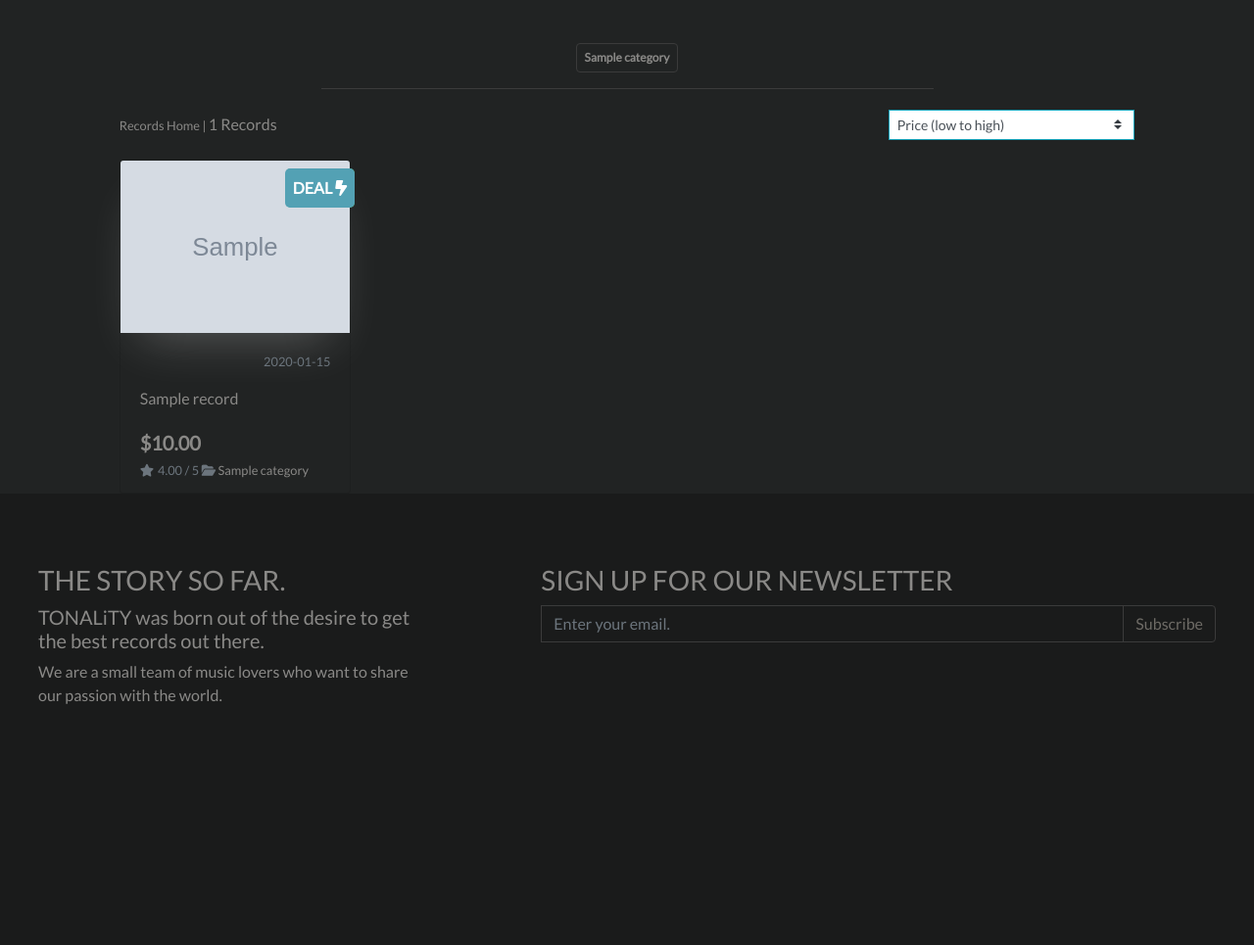
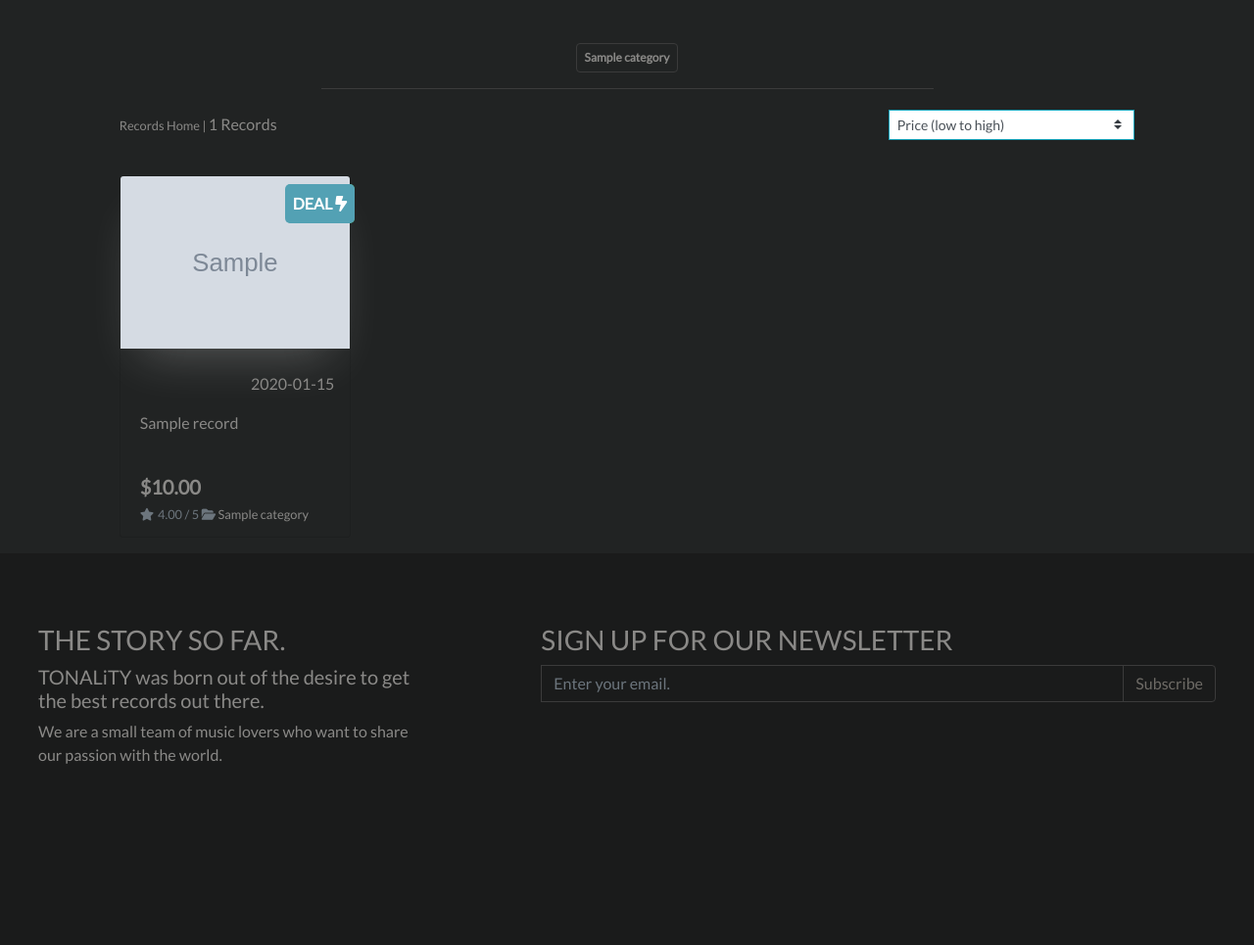
Before and after one commit to zakenaio/pp5-tonality, a Django app: a page that uses templates/includes/main-nav.html in a window 1280 px wide. Shown: the part 128-1093 px from the top of the page at 98% size. Before the commit the page ends 847 px from the top, so only its background shows below. Run offline with Django 5.2, Linux system fonts and the light colour scheme; tables that the repository leaves empty hold one stand-in row (values such as "Sample post"); grey boxes marked "Sample" are stand-in pictures; some libraries are stand-ins or nearby versions.

Commit message:
Changes of path in nav, add sort releasedate

```diff
--- a/records/templates/records/records.html
+++ b/records/templates/records/records.html
@@ -39,14 +39,18 @@
                                 (low to high)</option>
                             <option value="rating_desc" {% if current_sorting == 'rating_desc' %}selected{% endif %}>
                                 Rating (high to low)</option>
-                            <option value="name_asc" {% if current_sorting == 'name_asc' %}selected{% endif %}>Name (A-Z)
-                            </option>
-                            <option value="name_desc" {% if current_sorting == 'name_desc' %}selected{% endif %}>Name
-                                (Z-A)</option>
+                            <option value="name_asc" {% if current_sorting == 'name_asc' %}selected{% endif %}>
+                                Name (A-Z) </option>
+                            <option value="name_desc" {% if current_sorting == 'name_desc' %}selected{% endif %}>
+                                Name (Z-A)</option>
                             <option value="category_asc" {% if current_sorting == 'category_asc' %}selected{% endif %}>
                                 Category (A-Z)</option>
                             <option value="category_desc" {% if current_sorting == 'category_desc' %}selected{% endif %}>
                                 Category (Z-A)</option>
+                            <option value="releasedate_asc" {% if current_sorting == 'releasedate_asc' %}selected{% endif %}>
+                                Release Date (oldest first)</option>
+                            <option value="releasedate_desc" {% if current_sorting == 'releasedate_desc' %}selected{% endif %}>
+                                Release Date (newest first)</option>
                         </select>
                     </div>
                 </div>
@@ -63,7 +67,7 @@
             </div>
             <div class="row">
                 {% for record in records %}
-                <div class="col-sm-6 col-md-6 col-lg-4 col-xl-3">
+                <div class="col-sm-6 col-md-6 col-lg-4 col-xl-3 my-3">
 
                     <div class="card h-100 zoom">
                         {% if record.image %}
@@ -86,8 +90,23 @@
                         <div class="top-deal p-2"><strong>DEAL</strong> <i class="fa-solid fa-bolt-lightning"></i></div>
                         {% endif %}
 
-                        <div class="card-body pb-0">
-                            <p class="text-muted small text-right">{{ record.releasedate }} </p>
+                        <div class="row pt-4 pb-0">
+                            <div class="col-6">
+                                <!-- CRUD FOR SU -->
+                                {% if request.user.is_superuser %}
+                                <small class="pl-3">
+                                    <a href="{% url 'edit_record' record.id %}">Edit</a> |
+                                    <a class="text-danger" href="{% url 'delete_record' record.id %}">Delete</a>
+                                </small>
+                                {% endif %}
+                            </div>
+                            <div class="col-6">
+                                <p class="text-right pr-3">
+                                    {{ record.releasedate }}
+                                </p>
+                            </div>
+                        </div>
+                        <div class="card-body pt-0">
                             <p class="mb-2">{{ record.name }}</p>
                         </div>
                         <div class="card-footer pt-0 border-0 text-left">
@@ -107,15 +126,6 @@
                                         {% endfor %}
                                     </small>
 
-                                    <!-- CRUD FOR SU -->
-                                    <p class="mb-0">
-                                        {% if request.user.is_superuser %}
-                                        <small class="ml-3">
-                                            <a href="{% url 'edit_record' record.id %}">Edit</a> |
-                                            <a class="text-danger" href="{% url 'delete_record' record.id %}">Delete</a>
-                                        </small>
-                                        {% endif %}
-                                    </p>
                                 </div>
                             </div>
                         </div>
--- a/templates/includes/main-nav.html
+++ b/templates/includes/main-nav.html
@@ -19,7 +19,7 @@
             <div class="dropdown-menu border-0 shadow-img" aria-labelledby="psytrance-link">
                 <a href="{% url 'records' %}?category=fullon-psy" class="dropdown-item">Fullon</a>
                 <a href="{% url 'records' %}?category=forest" class="dropdown-item">Forest</a>
-                <a href="{% url 'records' %}?category=ambient" class="dropdown-item">Ambient</a>
+                <a href="{% url 'records' %}?category=ambient-psy" class="dropdown-item">Ambient</a>
                 <a href="{% url 'records' %}?category=psytrance" class="dropdown-item">All Psytrance</a>
             </div>
         </li>
```
